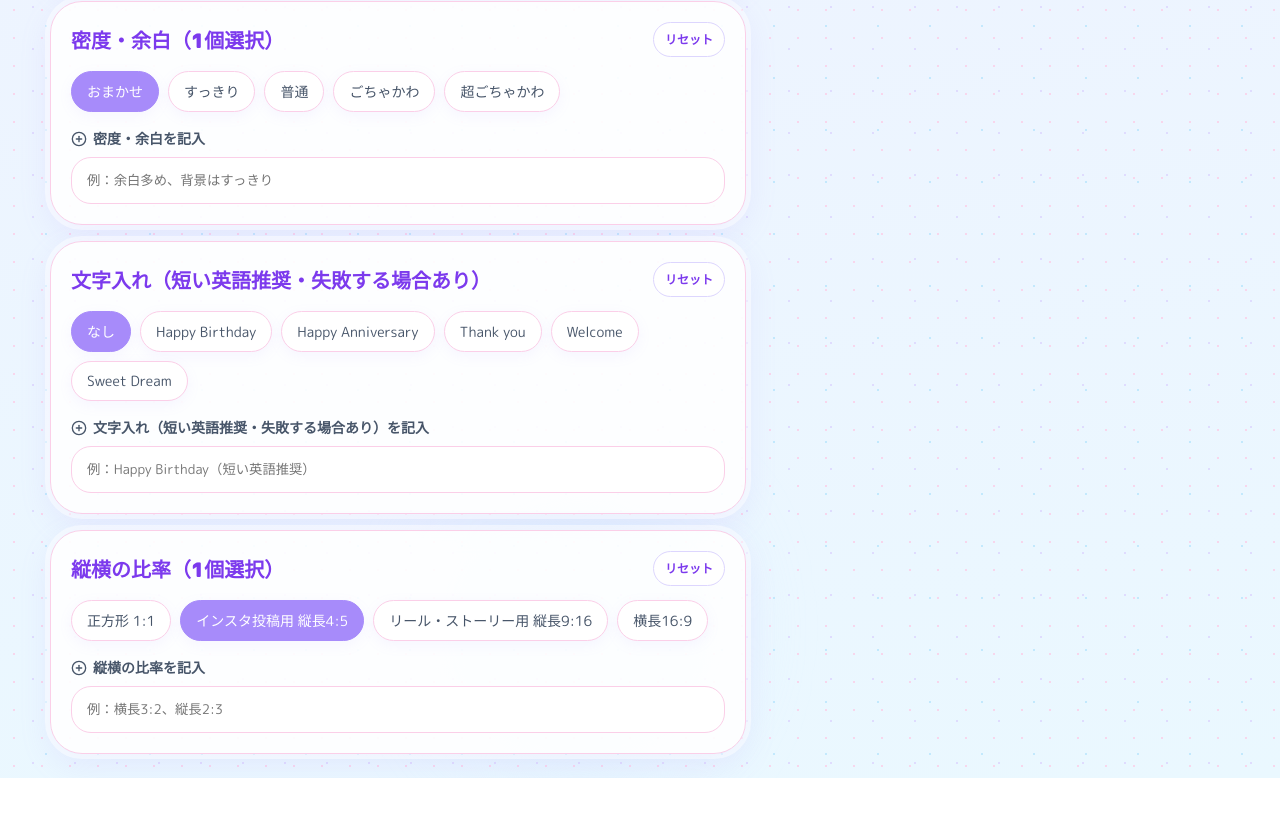
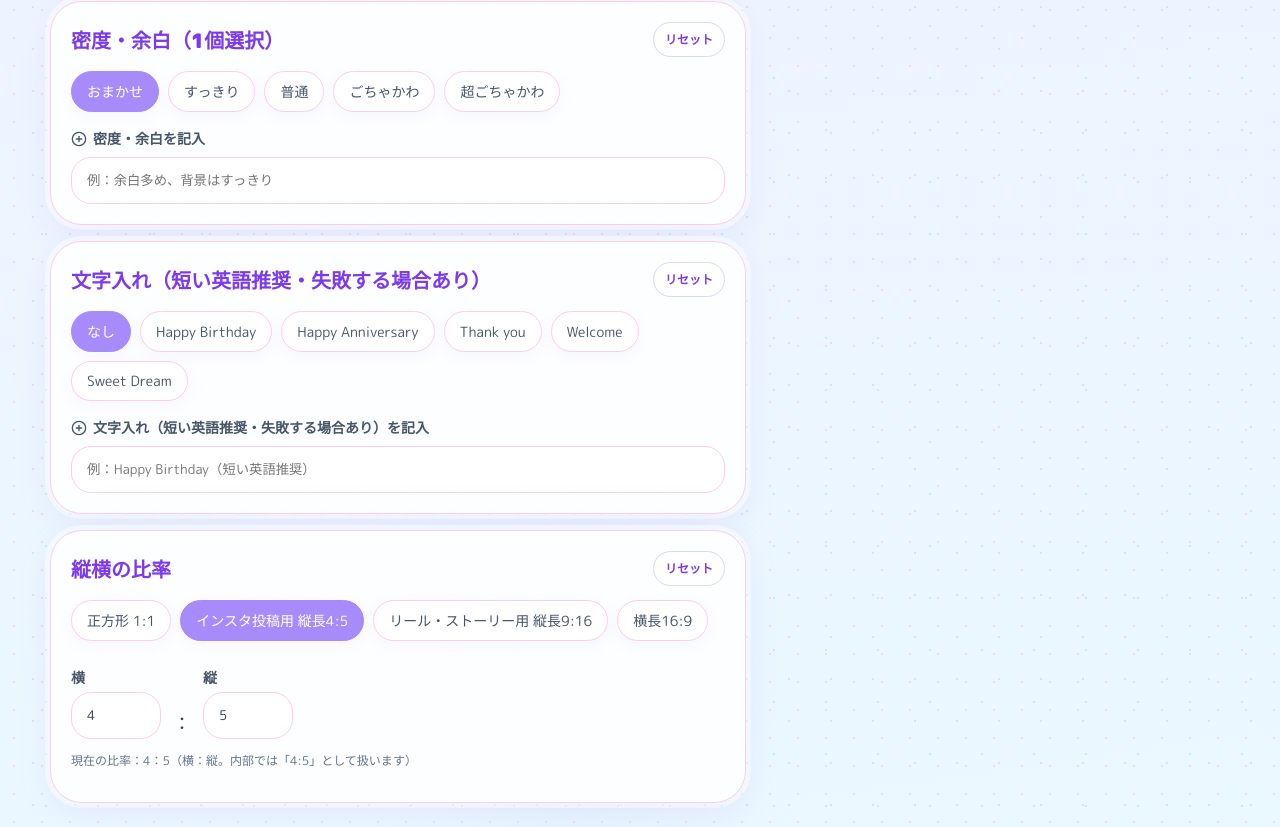
Before and after one commit to momomimikawaii-rgb/yuyupm, a React (Vite) app: page / in a window 1280 px wide. Shown: the part 6248-7075 px from the top of the page. Before the commit the page ends 7026 px from the top, so only its background shows below. Built offline with nearby package versions, Linux system fonts and the light colour scheme.

Commit message:
Add files via upload

```diff
--- a/src/App.jsx
+++ b/src/App.jsx
@@ -1160,12 +1160,31 @@ function App() {
   const [outdoorWorldId, setOutdoorWorldId] = useState("flowerGarden");
   const [selected, setSelected] = useState(initialSelected);
   const [custom, setCustom] = useState({});
+  const [aspectW, setAspectW] = useState("4");
+  const [aspectH, setAspectH] = useState("5");
   const [featuredPrompt, setFeaturedPrompt] = useState("");
   const [copyStatus, setCopyStatus] = useState("idle");
   const [modalImage, setModalImage] = useState(null);
   const [recommendedOpen, setRecommendedOpen] = useState(true);
   const [worldOpen, setWorldOpen] = useState(true);
   const textAreaRef = useRef(null);
+  const applyAspect = (w, h) => {
+    setFeaturedPrompt("");
+    setAspectW(w);
+    setAspectH(h);
+    const wTrim = String(w).trim();
+    const hTrim = String(h).trim();
+    if (wTrim && hTrim) {
+      setCustom((prev) => ({ ...prev, size: `${wTrim}:${hTrim}` }));
+      setSelected((prev) => ({ ...prev, size: [] }));
+    } else {
+      setCustom((prev) => {
+        const next = { ...prev };
+        delete next.size;
+        return next;
+      });
+    }
+  };
   const toggleOption = (categoryId, option, single = false, maxSelect = null) => {
     setFeaturedPrompt("");
     setSelected((prev) => {
@@ -1250,6 +1269,8 @@ function App() {
     setOutdoorWorldId("flowerGarden");
     setSelected(initialSelected);
     setCustom({});
+    setAspectW("4");
+    setAspectH("5");
     setFeaturedPrompt("");
     setCopyStatus("idle");
   };
@@ -1448,6 +1469,7 @@ function App() {
               .filter((category) => !(isUpsideDownStairs && category.id === "containerScene"))
               .filter((category) => !((isDreamLolitaMirrorScene(locationType, indoorWorldId, locationOption) || isBathScene) && ["containerScene", "gesture"].includes(category.id)))
               .filter((category) => !(["wallpaper", "wallDecor"].includes(category.id) && !(selected.wallDetail || []).includes("詳細選択")))
+              .filter((category) => category.id !== "size")
               .map((category) => {
               const CategoryIcon = category.icon;
               const displayTitle = getDisplayTitle(category);
@@ -1515,6 +1537,66 @@ function App() {
                 </section>
               );
             })}
+            <section className="card">
+              <div className="card-head category-card-head">
+                <h2>縦横の比率</h2>
+                <button
+                  type="button"
+                  className="category-reset"
+                  onClick={() => applyAspect("4", "5")}
+                >
+                  リセット
+                </button>
+              </div>
+              <div className="chips">
+                {[
+                  { label: "正方形 1:1", w: "1", h: "1" },
+                  { label: "インスタ投稿用 縦長4:5", w: "4", h: "5" },
+                  { label: "リール・ストーリー用 縦長9:16", w: "9", h: "16" },
+                  { label: "横長16:9", w: "16", h: "9" },
+                ].map((preset) => {
+                  const active = aspectW === preset.w && aspectH === preset.h;
+                  return (
+                    <button
+                      key={preset.label}
+                      type="button"
+                      onClick={() => applyAspect(preset.w, preset.h)}
+                      className={`chip ${active ? "active" : ""}`}
+                    >
+                      {preset.label}
+                    </button>
+                  );
+                })}
+              </div>
+              <div style={{ display: "flex", gap: "12px", alignItems: "flex-end", marginTop: "10px", flexWrap: "wrap" }}>
+                <label style={{ display: "grid", gap: "4px" }}>
+                  <span>横</span>
+                  <input
+                    type="number"
+                    min="1"
+                    inputMode="numeric"
+                    value={aspectW}
+                    onChange={(event) => applyAspect(event.target.value, aspectH)}
+                    style={{ width: "90px" }}
+                  />
+                </label>
+                <span style={{ paddingBottom: "10px", fontSize: "18px" }}>：</span>
+                <label style={{ display: "grid", gap: "4px" }}>
+                  <span>縦</span>
+                  <input
+                    type="number"
+                    min="1"
+                    inputMode="numeric"
+                    value={aspectH}
+                    onChange={(event) => applyAspect(aspectW, event.target.value)}
+                    style={{ width: "90px" }}
+                  />
+                </label>
+              </div>
+              <div className="color-chip-help">
+                現在の比率：{aspectW || "?"}：{aspectH || "?"}（横：縦。内部では「{aspectW}:{aspectH}」として扱います）
+              </div>
+            </section>
 </div>
           <div className="right sticky-prompt-column">
             <section className="card instagram-card">
```
